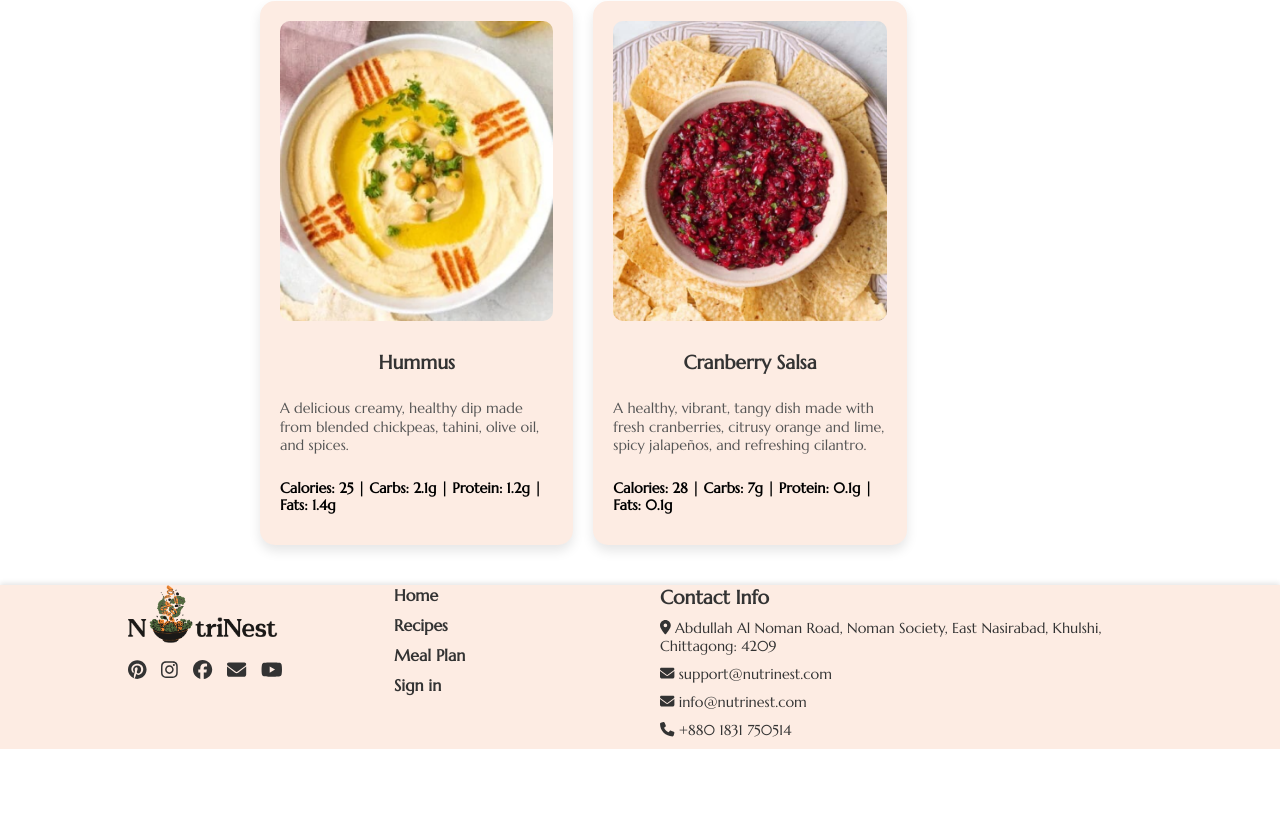
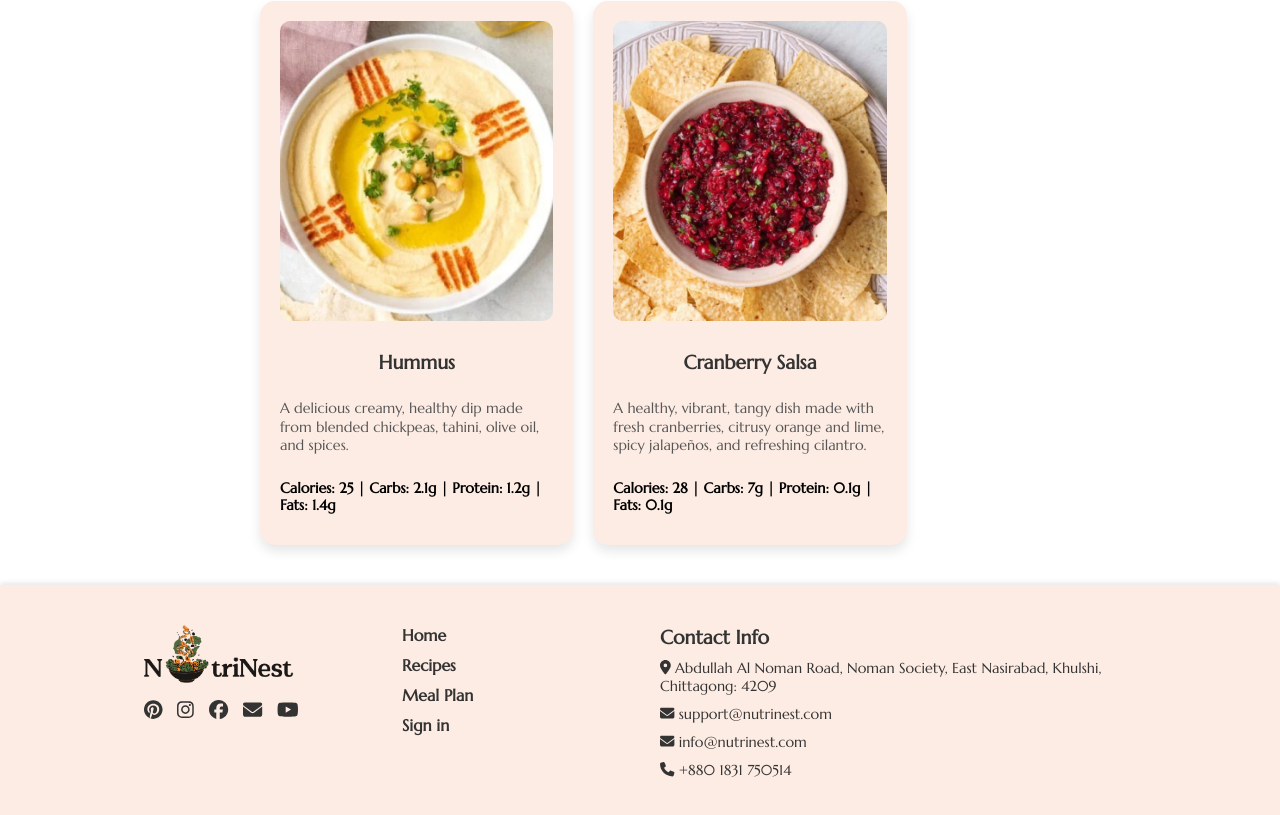
Before and after one commit to Rushaida0077/NutriNest, a plain HTML site: page recipes.html in a window 1280 px wide. Shown: the part 662-1477 px from the top of the page. Before the commit the page ends 1411 px from the top, so only its background shows below. Drawn offline with nearby package versions, Linux system fonts and the light colour scheme.

Commit message:
Update recipes.css

```diff
--- a/recipes.css
+++ b/recipes.css
@@ -227,6 +227,7 @@ a {
 
 .footer {
     background-color: #fdece3;
+    padding: 40px 20px;
     color: #333;
     box-shadow: 0 -2px 5px rgba(0, 0, 0, 0.1);
 }
@@ -240,6 +241,7 @@ a {
     gap: 20px;
     flex-wrap: wrap;
 }
+
 
 .footer-logo {
     flex: 1;
```
